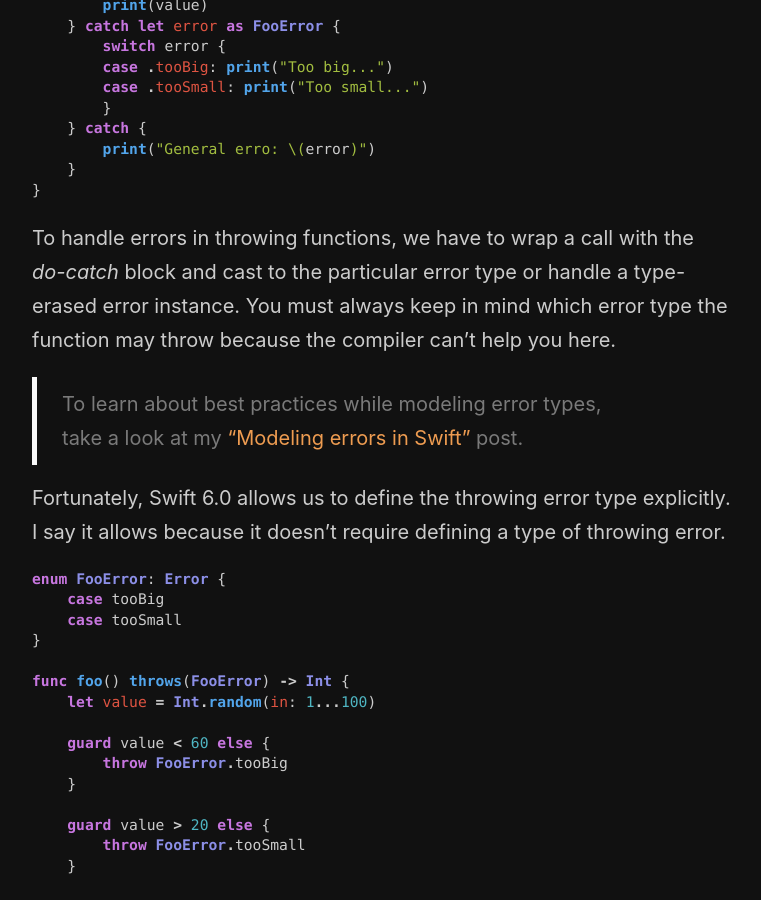
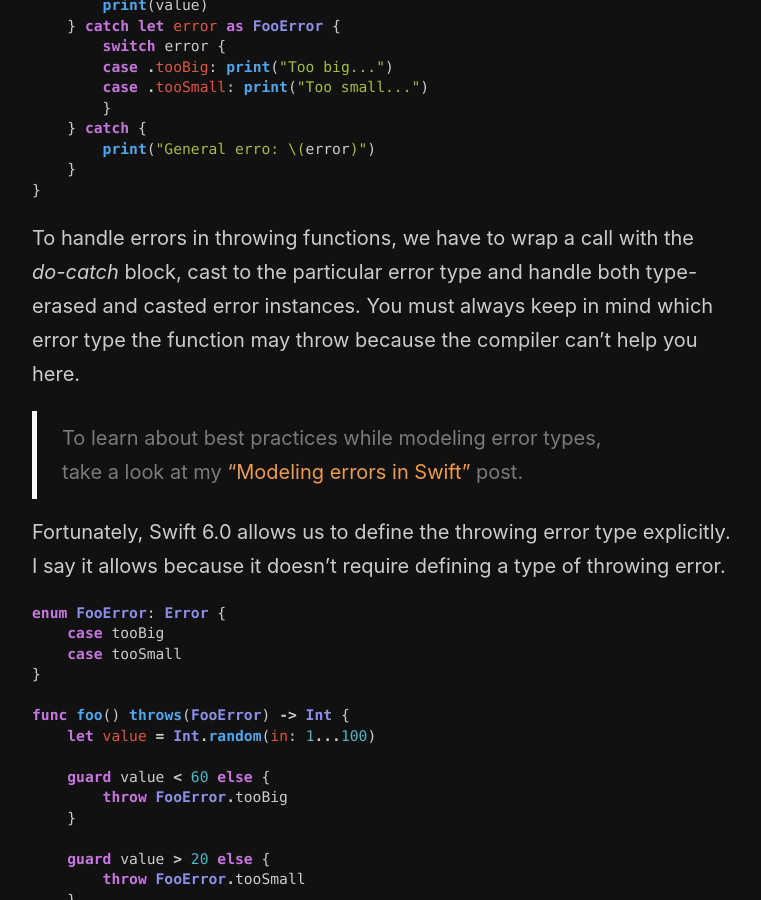
Before and after one commit to mecid/mecid.github.io, a Jekyll site: the page built from _posts/2024-08-20-typed-throws-in-swift.md, in a window 1280 px wide and 900 px high, scrolled down 1307 px. Shown: the whole window, without its empty margins (258-1019 px from the left). Built offline with Jekyll 4.4.1, drawn with Linux system fonts in a browser that asks for light colours.

Commit message:
another typo fixed in the typed throws post

````diff
--- a/_posts/2024-08-20-typed-throws-in-swift.md
+++ b/_posts/2024-08-20-typed-throws-in-swift.md
@@ -49,7 +49,7 @@
     }
 }
 ```
-To handle errors in throwing functions, we have to wrap a call with the *do-catch* block and cast to the particular error type or handle a type-erased error instance. You must always keep in mind which error type the function may throw because the compiler can't help you here.
+To handle errors in throwing functions, we have to wrap a call with the *do-catch* block, cast to the particular error type and handle both type-erased and casted error instances. You must always keep in mind which error type the function may throw because the compiler can't help you here.
 
 > To learn about best practices while modeling error types, take a look at my ["Modeling errors in Swift"](/2022/05/11/modeling-errors-in-swift/) post.
 
````
